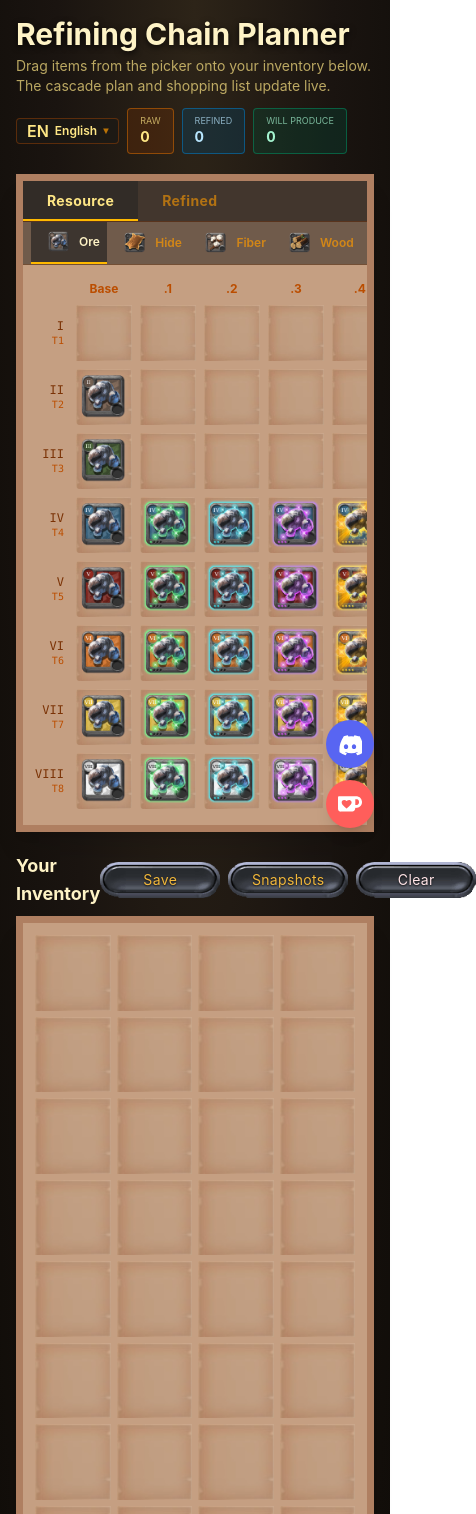
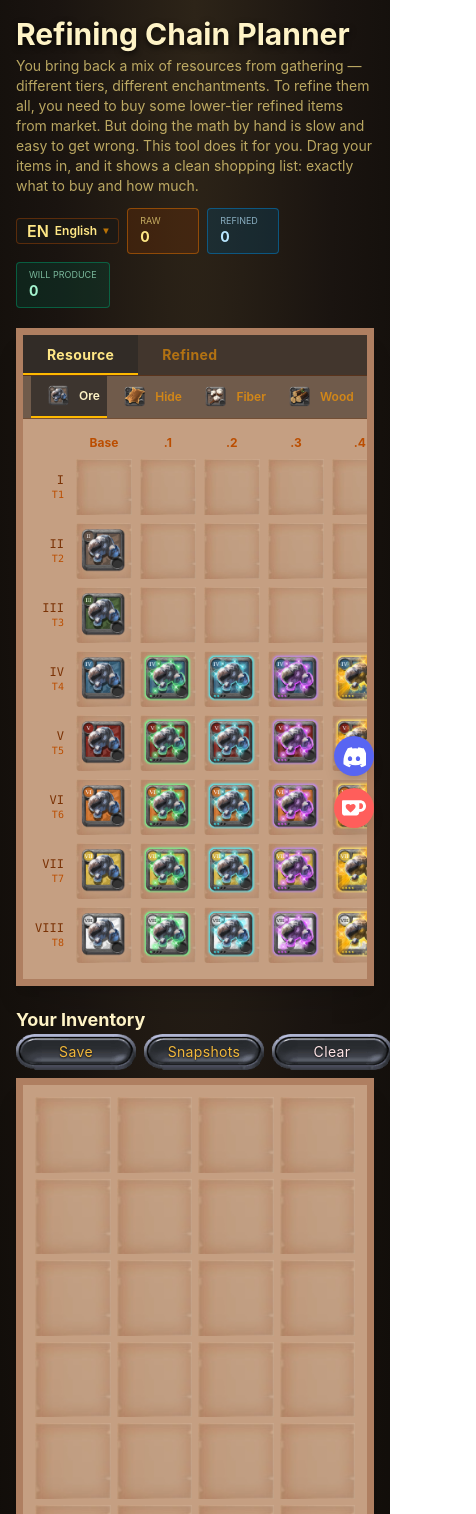
Before and after one commit to jovanreyesdev/albion-refining-chain-planner, a React (Vite) app: page / in a window 390 px wide. Shown: the top 1514 px of the page, 476 px wide, since content can reach past the window. Built offline with nearby package versions, Linux system fonts and the light colour scheme.

Commit message:
UI enhancements

```diff
--- a/src/App.jsx
+++ b/src/App.jsx
@@ -309,7 +309,7 @@ export default function App() {
   // =================================================================
   return (
     <div
-      className="min-h-screen text-amber-50 p-4 sm:p-6"
+      className="min-h-screen text-amber-50 p-4 sm:p-6 pb-24 overflow-x-hidden"
       style={{
         background:
           "radial-gradient(ellipse at top, #2d2418 0%, #1a1410 50%, #0f0c08 100%)",
@@ -339,7 +339,7 @@ export default function App() {
 
         {/* Picker + Inventory: side-by-side on wide screens, stacked on narrow */}
         <div className="flex flex-col lg:flex-row gap-5 mb-5">
-          <section className="bg-[#C59F82] border-[7px] border-[#AF7F61] overflow-hidden shadow-xl lg:shrink-0">
+          <section className="bg-[#C59F82] border-[7px] border-[#AF7F61] overflow-hidden shadow-xl lg:shrink-0 min-w-0">
             <TopTabs topTab={topTab} setTopTab={setTopTab} />
             <SubTabs
               topTab={topTab}
@@ -361,7 +361,7 @@ export default function App() {
           </section>
 
           <section className="flex-1 min-w-0 flex flex-col">
-            <div className="flex items-center justify-between mb-2">
+            <div className="flex flex-wrap items-center justify-between mb-2">
               <h2 className="text-lg font-bold text-amber-100">{t("inventoryHeading")}</h2>
               <div className="flex gap-2">
                 <ThemedButton onClick={saveSnapshot} title={t("btnSave")}>{t("btnSave")}</ThemedButton>
--- a/src/components/FloatingLinks.jsx
+++ b/src/components/FloatingLinks.jsx
@@ -43,7 +43,8 @@ function FloatingLink({ href, bgClass, label, title, icon }) {
       target="_blank"
       rel="noopener noreferrer"
       title={title}
-      className={`group relative flex items-center justify-center w-12 h-12 rounded-full text-white shadow-lg
+      aria-label={title}
+      className={`group relative flex items-center justify-center w-10 h-10 sm:w-12 sm:h-12 rounded-full text-white shadow-lg
         transition-transform duration-200 hover:scale-110 ${bgClass}`}
     >
       {icon}
--- a/src/components/StatPill.jsx
+++ b/src/components/StatPill.jsx
@@ -8,7 +8,7 @@ export default function StatPill({ label, value, color }) {
     emerald: "border-emerald-600/50 bg-emerald-900/30 text-emerald-200",
   };
   return (
-    <div className={`px-3 py-1.5 rounded border ${colors[color]}`}>
+    <div className={`px-3 py-1.5 rounded border min-w-18 ${colors[color]}`}>
       <div className="text-[9px] uppercase opacity-70">{label}</div>
       <div className="font-bold text-sm">{(value || 0).toLocaleString()}</div>
     </div>
--- a/src/i18n/translations.js
+++ b/src/i18n/translations.js
@@ -30,7 +30,7 @@ const dict = {
   en: {
     appTitle: "Refining Chain Planner",
     appTagline:
-      "Drag items from the picker onto your inventory below. The cascade plan and shopping list update live.",
+      "You bring back a mix of resources from gathering — different tiers, different enchantments. To refine them all, you need to buy some lower-tier refined items from market. But doing the math by hand is slow and easy to get wrong. This tool does it for you. Drag your items in, and it shows a clean shopping list: exactly what to buy and how much.",
 
     statRaw: "Raw",
     statRefined: "Refined",
@@ -113,7 +113,7 @@ const dict = {
   zh: {
     appTitle: "精炼链规划器",
     appTagline:
-      "将物品从选择器拖到下方的库存中。精炼计划和购物清单会实时更新。",
+      "采集回来的资源往往是多种等级、多种附魔混在一起。要把它们全部精炼，就需要从市场购买一些低等级的精炼品。但是手工计算又慢又容易出错。这个工具帮你算好了：把物品拖进来，它会显示一份清晰的购物清单 —— 该买什么、买多少，一目了然。",
 
     statRaw: "原料",
     statRefined: "精炼品",
@@ -194,7 +194,7 @@ const dict = {
   th: {
     appTitle: "ตัวช่วยวางแผนการรีไฟน์",
     appTagline:
-      "ลากไอเทมจากแผงเลือกไปยังคลังด้านล่าง แผนการรีไฟน์และรายการซื้อจะอัปเดตทันที",
+      "คุณกลับมาจากการเก็บของพร้อมวัตถุดิบหลายเทียร์ หลายระดับเอนแชนต์ปนกัน การจะรีไฟน์ทั้งหมดต้องซื้อของรีไฟน์เทียร์ต่ำกว่าจากตลาดด้วย แต่การคำนวณด้วยมือนั้นช้าและผิดพลาดง่าย เครื่องมือนี้คำนวณให้คุณ ลากไอเทมเข้ามา แล้วมันจะแสดงรายการซื้อที่ชัดเจน: ต้องซื้ออะไรบ้างและจำนวนเท่าไร",
 
     statRaw: "วัตถุดิบ",
     statRefined: "รีไฟน์แล้ว",
@@ -276,7 +276,7 @@ const dict = {
   id: {
     appTitle: "Perencana Rantai Refining",
     appTagline:
-      "Seret item dari panel pemilih ke inventaris di bawah. Rencana refining dan daftar belanja diperbarui secara langsung.",
+      "Anda pulang dari mengumpulkan bahan dengan campuran sumber daya — berbagai tier, berbagai enchantment. Untuk merefine semuanya, Anda perlu membeli beberapa item refine tier rendah dari market. Tapi menghitung manual itu lambat dan mudah salah. Tool ini menghitungnya untuk Anda. Seret item Anda ke sini, dan tool akan menampilkan daftar belanja yang jelas: persis apa yang harus dibeli dan berapa banyak.",
 
     statRaw: "Mentah",
     statRefined: "Hasil Refine",
```
